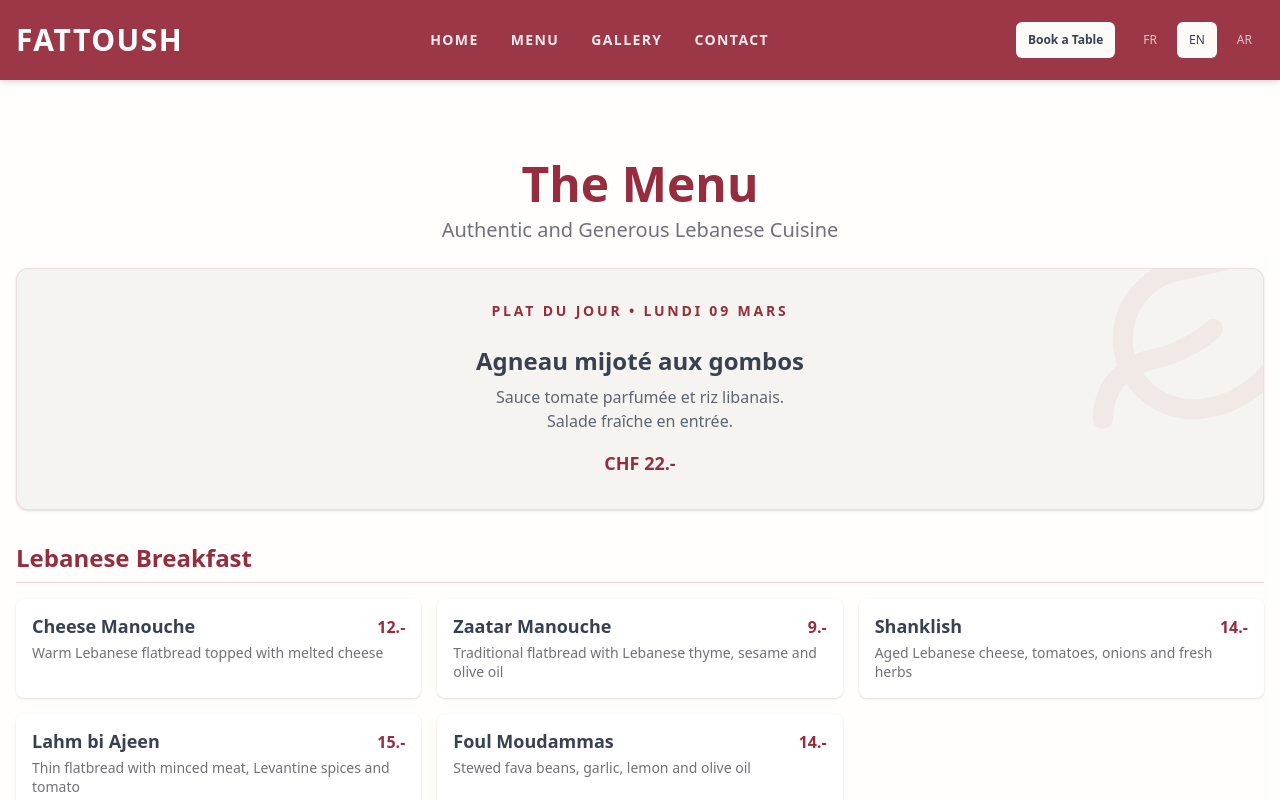
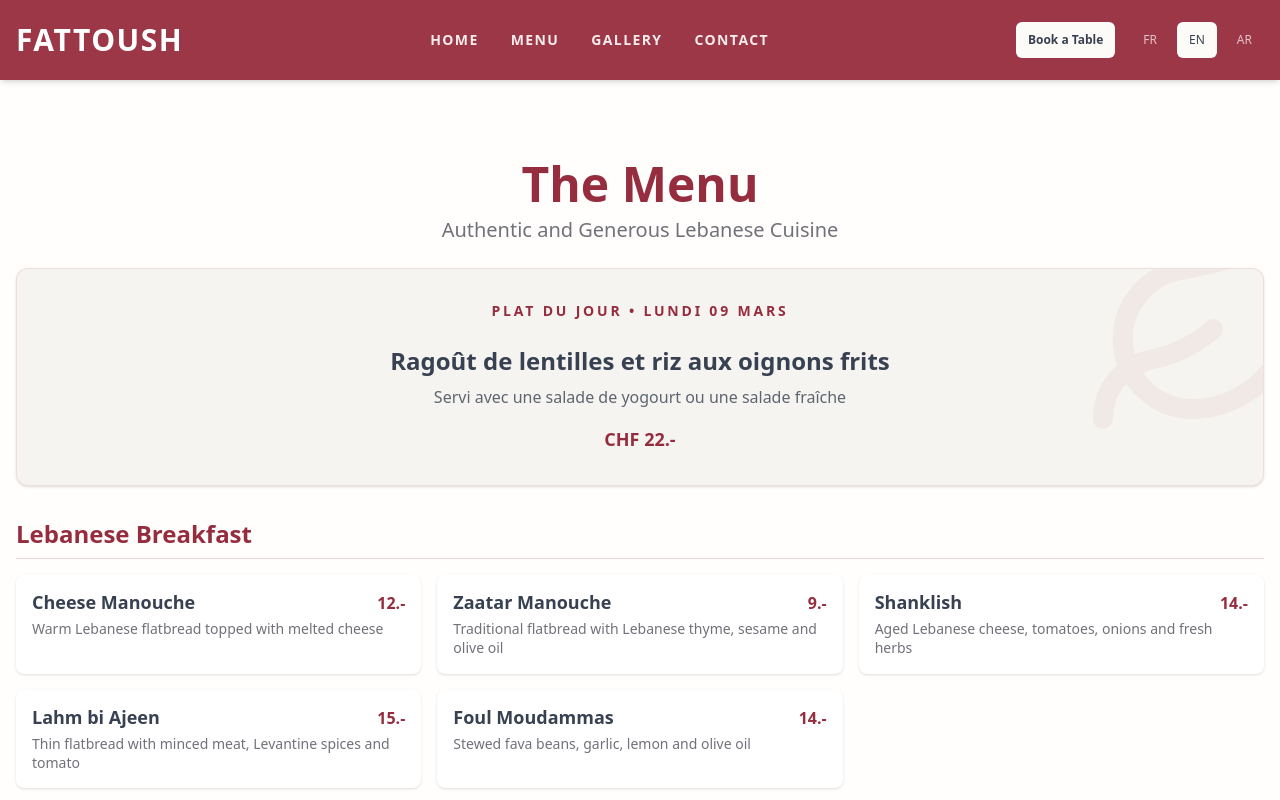
Before and after one commit to lopezdamien/fattoush, a Next.js app: page /en/menu in a window 1280 px wide. Shown: the top 800 px of the page. Built offline with nearby package versions, Linux system fonts and the light colour scheme.

Commit message:
Update plat du jour

```diff
--- a/src/app/[locale]/menu/page.tsx
+++ b/src/app/[locale]/menu/page.tsx
@@ -149,11 +149,10 @@
                         <div className="relative z-10 flex flex-col items-center justify-center space-y-4 w-full max-w-2xl text-center">
                             <div className="flex flex-col items-center space-y-2">
                                 <h2 className="text-xl md:text-2xl font-bold text-foreground">
-                                    Agneau mijoté aux gombos
+                                    Ragoût de lentilles et riz aux oignons frits
                                 </h2>
                                 <p className="text-sm md:text-base text-foreground/80 font-medium">
-                                    Sauce tomate parfumée et riz libanais.<br />
-                                    Salade fraîche en entrée.
+                                    Servi avec une salade de yogourt ou une salade fraîche
                                 </p>
                                 <span className="text-lg font-bold text-primary mt-2">
                                     CHF 22.-
```
